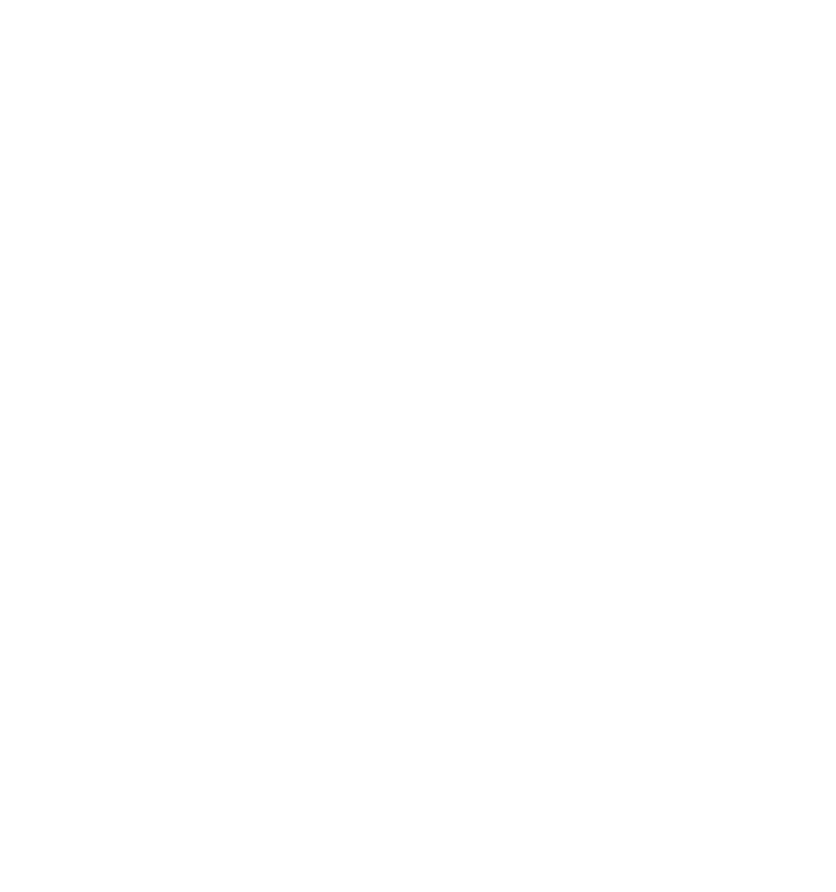
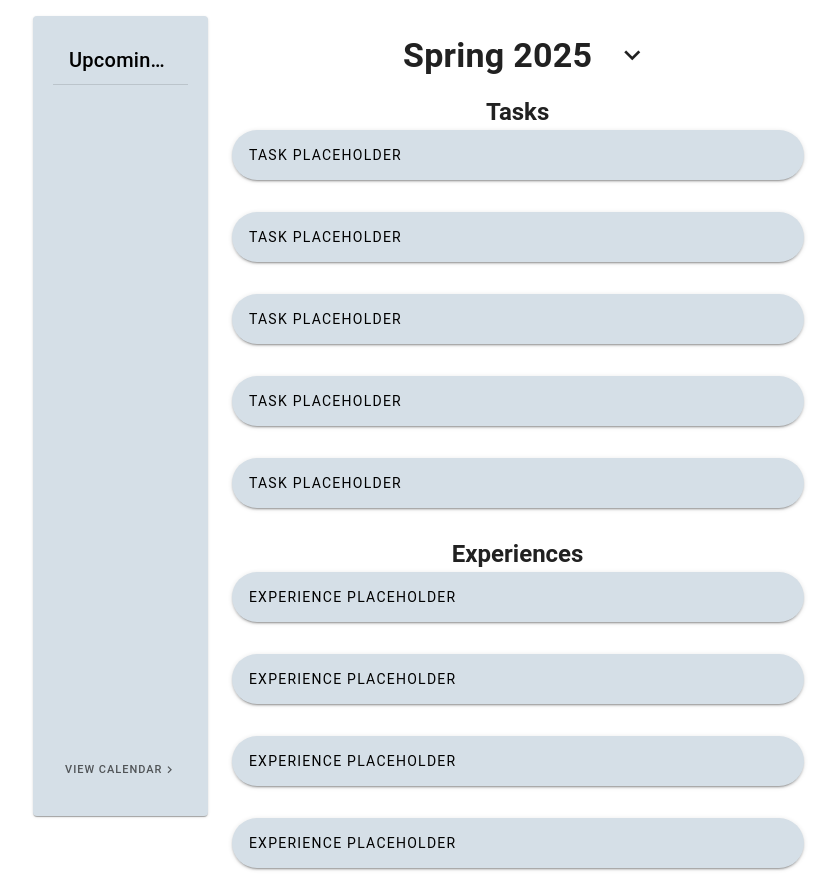
Before and after one commit to IanFlower/Avocado-Frontend, a Vue app: page /home in a window 1280 px wide. Before the commit this address had no page. Shown: the whole page, without its empty margins (23-859 px from the left). Before the commit the page ends 800 px from the top, so only its background shows below. Built offline with nearby package versions, Linux system fonts and the light colour scheme; what webfontloader would draw is missing.

Commit message:
part1 of homepage DONT MERGE

```diff
--- a/src/router.js
+++ b/src/router.js
@@ -1,7 +1,7 @@
 import { createRouter, createWebHistory } from "vue-router";
 
 import Login from "./views/Login.vue";
-// import HomePage from "./views/HomePage.vue";
+ import StudentHome from "./views/StudentHome.vue";
 // import CreateResume from "./views/CreateResume.vue";
 // import AdminPage from "./components/AdminPage.vue"
 // import AdminView from "./components/AdminView.vue";
@@ -15,12 +15,12 @@ const router = createRouter({
   //     name: "AdminPage",
   //     component: AdminPage
   //   },
-  //   {
-  //     path: "/home",
-  //     alias: "/homePage",
-  //     name: "HomePage",
-  //     component: HomePage
-  //   },
+    {
+      path: "/home",
+      alias: "/studentHome",
+      name: "StudentHome",
+      component: StudentHome
+    },
     {
       path: "/",
       alias: "/login",
--- /dev/null
+++ b/src/views/StudentHome.vue
@@ -0,0 +1,93 @@
+<template>
+  <v-container>
+    <!-- Upcoming Events-->
+    <v-row>
+      <v-col md="2">
+        <v-card class="d-flex flex-column pa-5" height="800px"
+          style="background-color: #D5DFE7; color: black; text-align: center;">
+          <v-card-title>Upcoming Events</v-card-title>
+          <v-divider></v-divider>
+
+          <v-spacer></v-spacer>
+
+          <v-card-actions class="justify-center" style="background-color: #D5DFE7; color: black; font-size: 12px; ">
+            <v-btn variant="plain" style="font-size: 11px; color: black;">
+              view Calendar
+              <v-icon>mdi-chevron-right</v-icon>
+            </v-btn>
+          </v-card-actions>
+
+        </v-card>
+      </v-col>
+
+      <!-- Title with Dropdown Menu -->
+      <v-col cols="6">
+        <v-row class="justify-center align-center">
+          <v-card class="pa-4 d-flex align-center" elevation="0" style="background: none; box-shadow: none;">
+            <v-card-title class="text-h4 font-weight-bold" style="margin-right: 8px;">
+              Spring {{ selectedYear }}
+            </v-card-title>
+
+            <v-menu offset-y transition="scale-transition">
+              <template v-slot:activator="{ props }">
+                <v-icon v-bind="props" size="32" style="cursor: pointer;">
+                  mdi-chevron-down
+                </v-icon>
+              </template>
+
+              <v-card elevation="3">
+                <v-list>
+                  <v-list-item v-for="year in availableYears" :key="year" @click="selectYear(year)">
+                    <v-list-item-title class="text-h6 text-center">
+                      {{ year }}
+                    </v-list-item-title>
+                  </v-list-item>
+                </v-list>
+              </v-card>
+            </v-menu>
+          </v-card>
+        </v-row>
+
+        <!-- Tasks -->
+        <h2 class="text-center">Tasks</h2>
+        <v-row>
+          <v-col cols="12" v-for="n in 5" :key="n">
+            <v-btn class="pa-2 mb-2 d-flex align-center pl-4" width="1000" height="50" elevation="2" shaped
+              style="border-radius: 50px; justify-content: flex-start; text-align: left; font-weight: normal; background-color: #D5DFE7; color: black;"
+              @click="handleTaskClick(n)">
+              Task Placeholder
+            </v-btn>
+          </v-col>
+        </v-row>
+
+        <!-- Experiences -->
+        <h2 class="text-center mt-5">Experiences</h2>
+        <v-row>
+          <v-col cols="12" v-for="n in 4" :key="n">
+            <v-btn class="pa-2 mb-2 d-flex align-center pl-4" width="1000" height="50" elevation="2" shaped
+              style="border-radius: 50px; justify-content: flex-start; text-align: left; font-weight: normal; background-color: #D5DFE7; color: black;"
+              @click="handleExperienceClick(n)">
+              Experience Placeholder
+            </v-btn>
+          </v-col>
+        </v-row>
+      </v-col>
+    </v-row>
+  </v-container>
+</template>
+<script>
+export default {
+  data() {
+    return {
+      selectedYear: 2025,
+      availableYears: [2025, 2026, 2027],
+    };
+  },
+  methods: {
+    selectYear(year) {
+      this.selectedYear = year;
+    }
+  }
+};
+
+</script>
```
